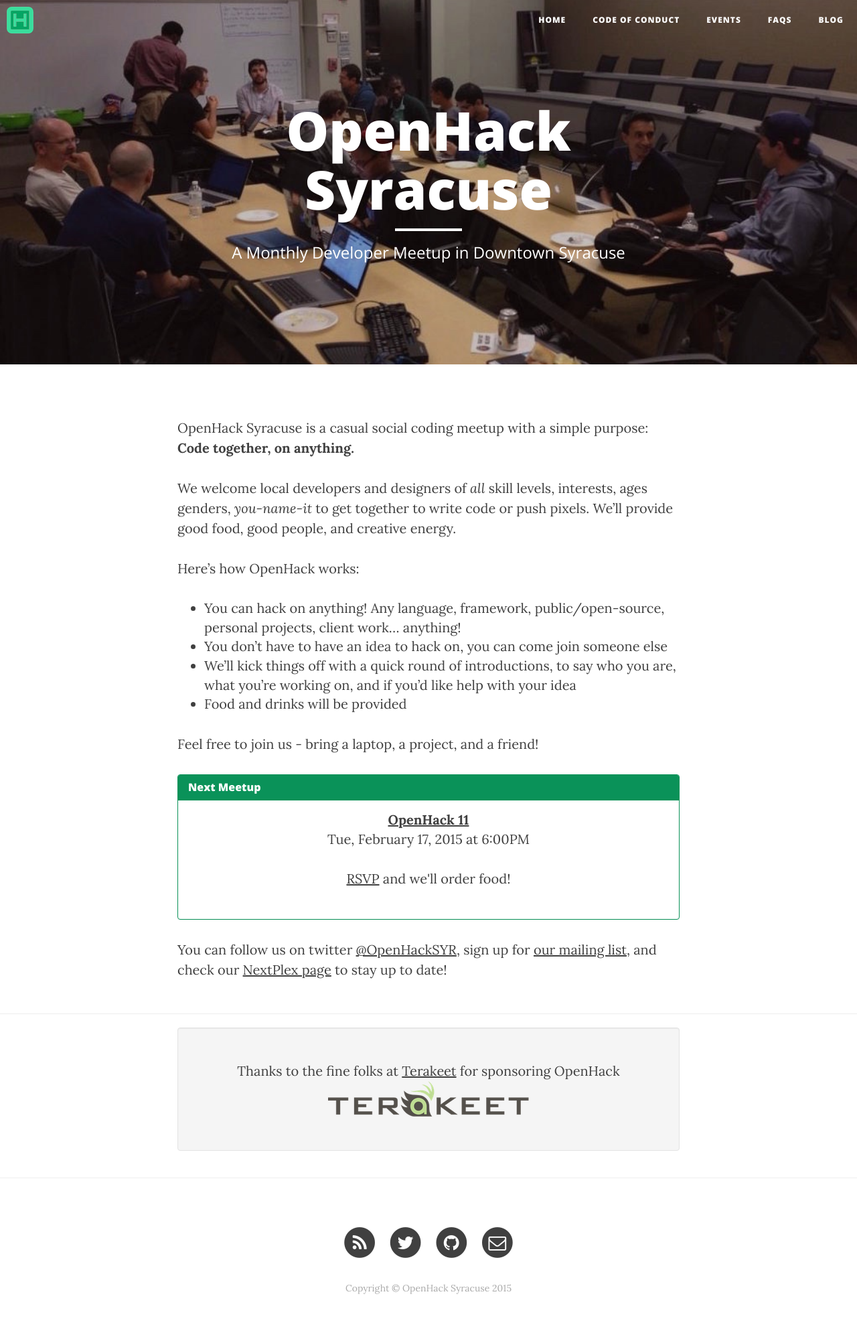
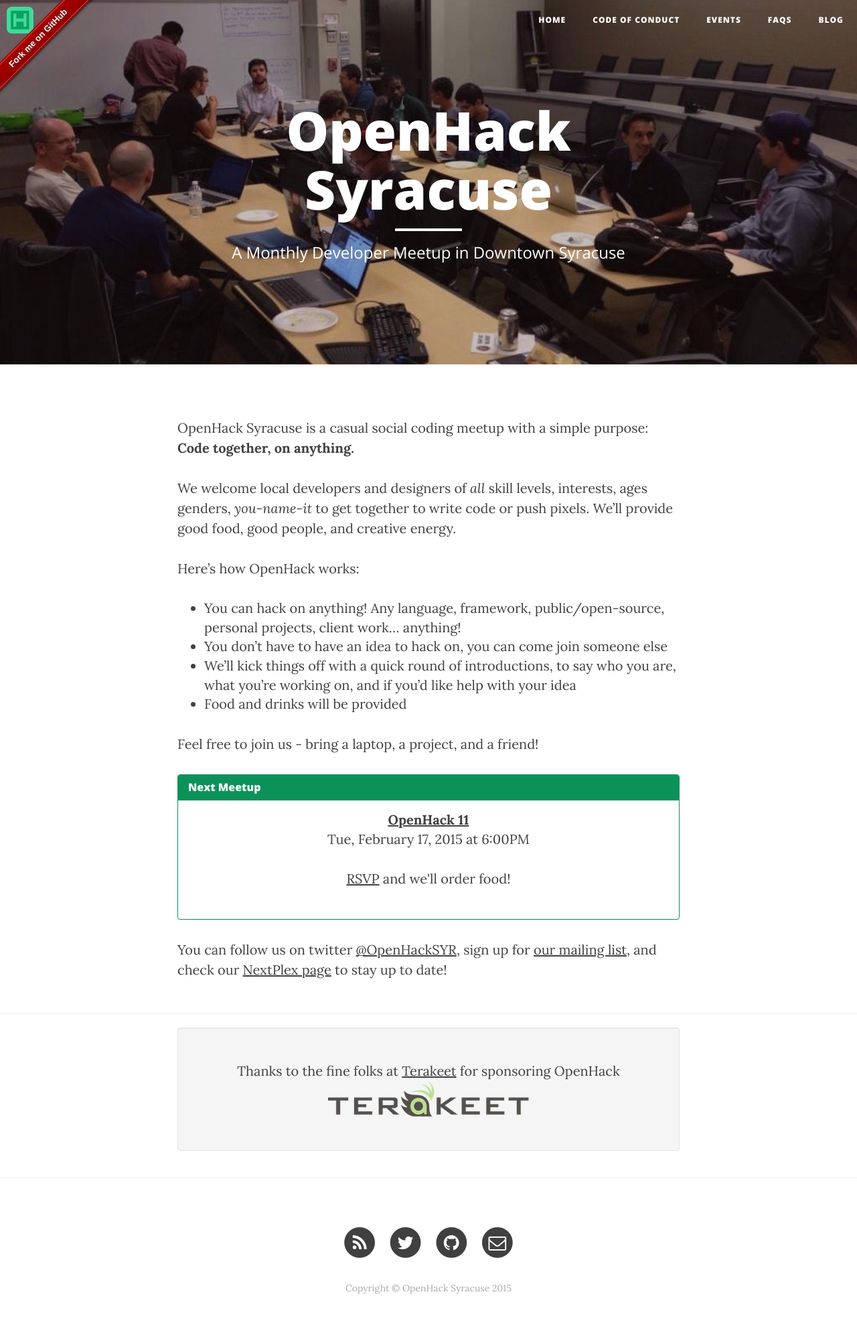
Before and after one commit to syracuseio/openhacksyr.github.io, a Jekyll site: the page built from index.md, in a window 1280 px wide. Shown: the whole page at 67% size. Built offline with Jekyll 4.4.1, drawn with Linux system fonts in a browser that asks for light colours; nearby versions of some CDN libraries.

Commit message:
fork me on github button

```diff
--- a/_includes/head.html
+++ b/_includes/head.html
@@ -14,6 +14,10 @@
 
     <!-- Pygments Github CSS -->
     <link rel="stylesheet" href="{{ "/css/syntax.css" | prepend: site.baseurl }}">
+
+    <!-- Fork me on Github css -->
+    <link rel="stylesheet" href="{{ "/css/gh-fork-ribbon.min.css" | prepend: site.baseurl }}">
+    <link rel="stylesheet" href="{{ "/css/gh-fork-ribbon.ie.min.css" | prepend: site.baseurl }}">
 
     <!-- Custom Fonts -->
     <link href="http://maxcdn.bootstrapcdn.com/font-awesome/4.2.0/css/font-awesome.min.css" rel="stylesheet" type="text/css">
--- a/_layouts/default.html
+++ b/_layouts/default.html
@@ -4,6 +4,12 @@
 {% include head.html %}
 
 <body>
+
+    <div class="github-fork-ribbon-wrapper left">
+        <div class="github-fork-ribbon">
+            <a href="//github.com/openhacksyr/openhacksyr.github.io">Fork me on GitHub</a>
+        </div>
+    </div>
 
     {% include nav.html %}
 
```
Also changed, not shown: css/gh-fork-ribbon.ie.min.css (added), css/gh-fork-ribbon.min.css (added).
